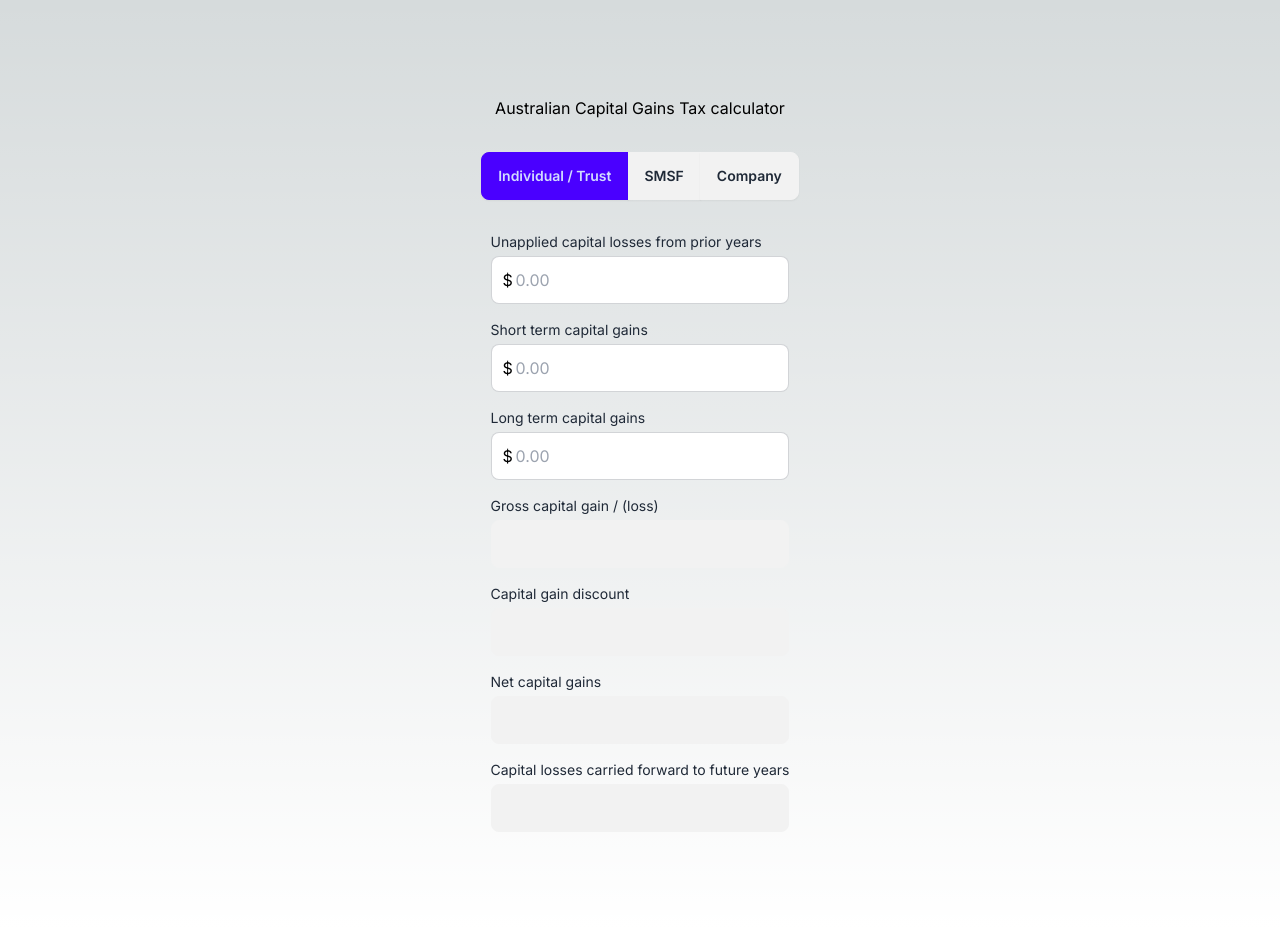
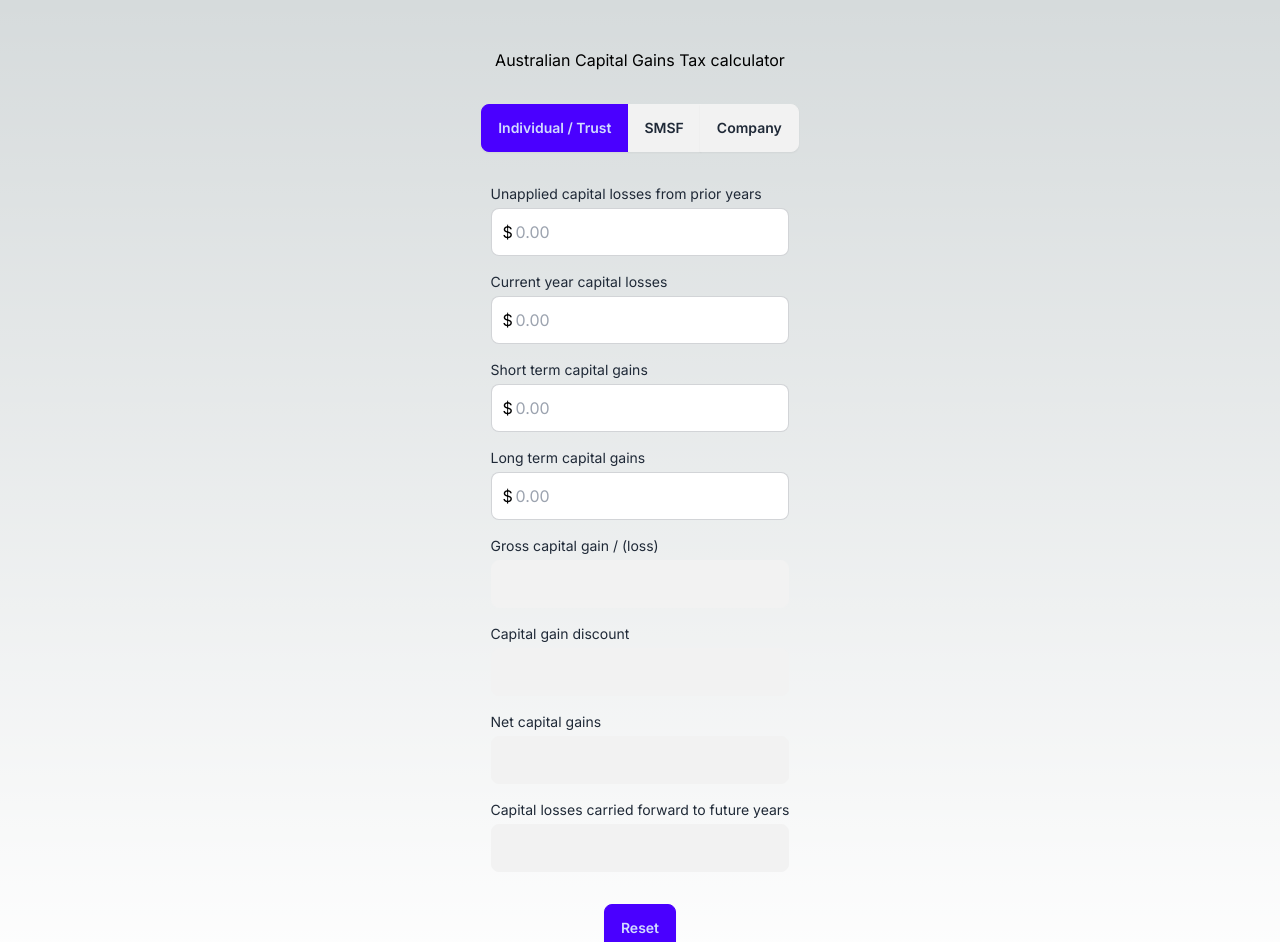
Before and after one commit to perryfardella/cgt-calculator, a Next.js app: page / in a window 1280 px wide. Shown: the top 942 px of the page. Built offline with nearby package versions, Linux system fonts and the light colour scheme.

Commit message:
Add a reset button and current year capital loss field

```diff
--- a/app/page.tsx
+++ b/app/page.tsx
@@ -16,6 +16,7 @@ enum EntityType {
 export default function Home() {
   const [values, setValues] = useState({
     priorLosses: "",
+    currentYearLosses: "",
     shortTermGains: "",
     longTermGains: "",
   });
@@ -50,21 +51,24 @@ export default function Home() {
     };
 
     const priorLosses = parseCurrencyValue(newValues.priorLosses);
+    const currentYearLosses = parseCurrencyValue(newValues.currentYearLosses);
     const shortTermGains = parseCurrencyValue(newValues.shortTermGains);
     const longTermGains = parseCurrencyValue(newValues.longTermGains);
 
     console.log("Parsed values:", {
       priorLosses,
+      currentYearLosses, // Added logging
       shortTermGains,
       longTermGains,
     });
 
-    const remainingLosses = Math.max(priorLosses - shortTermGains, 0);
+    const totalLosses = priorLosses + currentYearLosses;
+    const remainingLosses = Math.max(totalLosses - shortTermGains, 0);
     const longTermGainsAfterLosses = Math.max(
       longTermGains - remainingLosses,
       0
     );
-    const grossGains = shortTermGains + longTermGains - priorLosses;
+    const grossGains = shortTermGains + longTermGains - totalLosses;
 
     const discountRate =
       entityType === EntityType.IndividualOrTrust
@@ -114,8 +118,23 @@ export default function Home() {
     setValues((prev) => ({ ...prev, [name]: formattedValue }));
   };
 
+  const handleReset = () => {
+    setValues({
+      priorLosses: "",
+      currentYearLosses: "",
+      shortTermGains: "",
+      longTermGains: "",
+    });
+    setComputedValues({
+      grossGains: "",
+      discount: "",
+      netGains: "",
+      lossesForward: "",
+    });
+  };
+
   return (
-    <main className="flex min-h-screen flex-col items-center p-24 gap-8">
+    <main className="flex min-h-screen flex-col items-center p-12 gap-8">
       <h1>Australian Capital Gains Tax calculator</h1>
       <div className="join">
         <input
@@ -149,6 +168,10 @@ export default function Home() {
           {
             name: "priorLosses",
             label: "Unapplied capital losses from prior years",
+          },
+          {
+            name: "currentYearLosses",
+            label: "Current year capital losses",
           },
           { name: "shortTermGains", label: "Short term capital gains" },
           { name: "longTermGains", label: "Long term capital gains" },
@@ -207,6 +230,9 @@ export default function Home() {
           </label>
         ))}
       </div>
+      <button className="btn btn-primary" onClick={handleReset}>
+        Reset
+      </button>
     </main>
   );
 }
```
